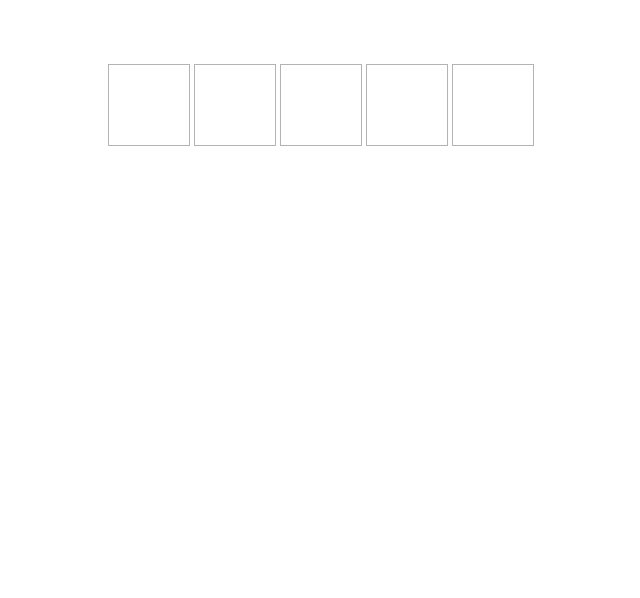
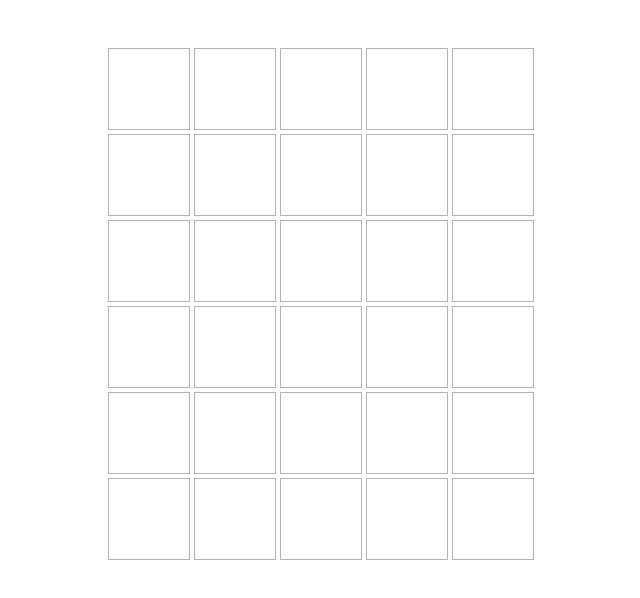
Before and after one commit to anamboijohn/Worddle, a Vue app: page / in a window 1280 px wide. Shown: the top 598 px of the page, without its empty margins (319-959 px from the left). Built offline with nearby package versions, Linux system fonts and the light colour scheme.

Commit message:
Reder full board everytime

```diff
--- a/src/components/WordleBoard.vue
+++ b/src/components/WordleBoard.vue
@@ -19,6 +19,11 @@ const isGameOver = computed(
     guessSubmitted.value.length == MAX_GUESSES_COUNT ||
     guessSubmitted.value.includes(props.wordOfTheDay)
 )
+
+const countOfEmptyGuesses = computed(() => {
+  const guessesRemaining = MAX_GUESSES_COUNT - guessSubmitted.value.length
+  return isGameOver.value ? guessesRemaining : guessesRemaining - 1
+})
 </script>
 
 <template>
@@ -27,8 +32,18 @@ const isGameOver = computed(
       <li v-for="(guess, index) in guessSubmitted" :key="`${index}-${guess}`">
         <guess-view :guess="guess" />
       </li>
+
+      <li>
+        <guess-input
+          :disabled="isGameOver"
+          @guess-submitted="(guess) => guessSubmitted.push(guess)"
+        />
+      </li>
+
+      <li v-for="i in countOfEmptyGuesses" :key="`remaining-guess-${i}`">
+        <guess-view guess="" />
+      </li>
     </ul>
-    <guess-input :disabled="isGameOver" @guess-submitted="(guess) => guessSubmitted.push(guess)" />
     <p
       class="end-of-game-message"
       v-if="isGameOver"
```
Also changed, not shown: 1 other file (tests, documents, lock files or other folders).
